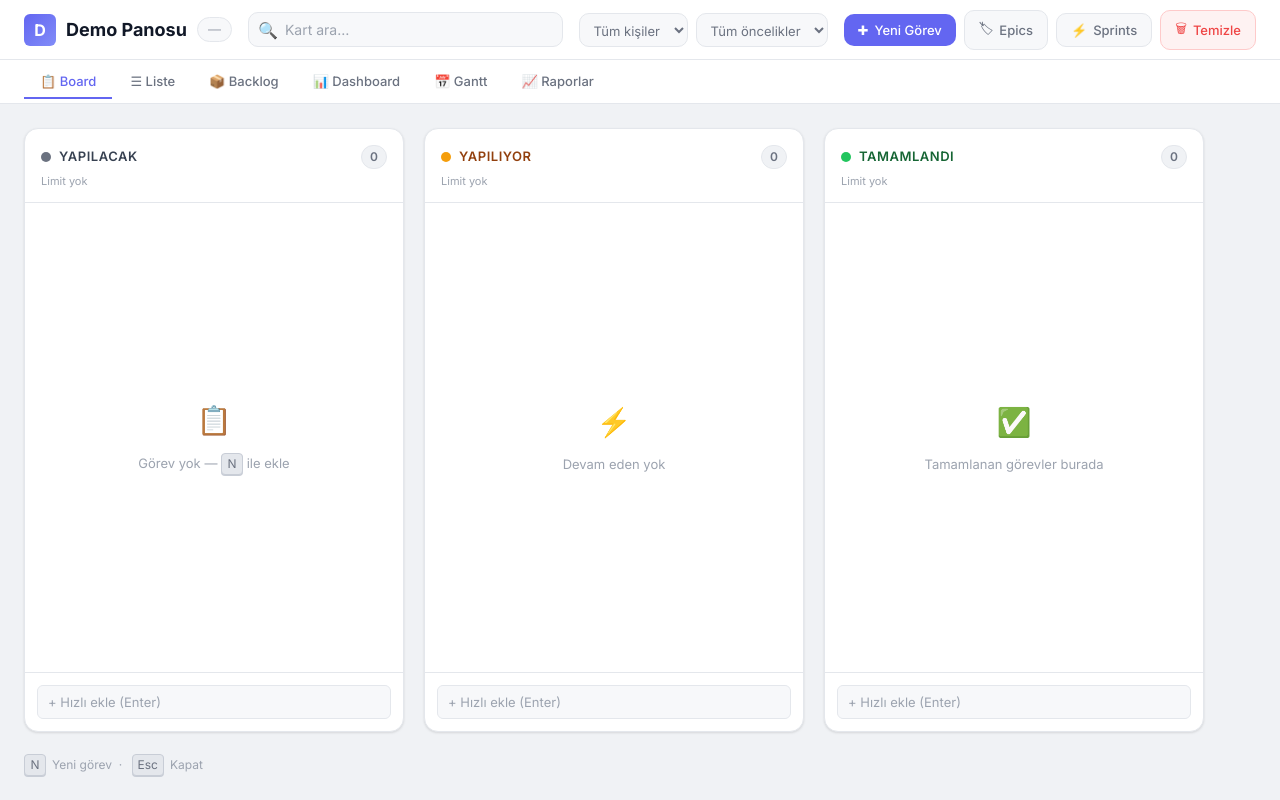
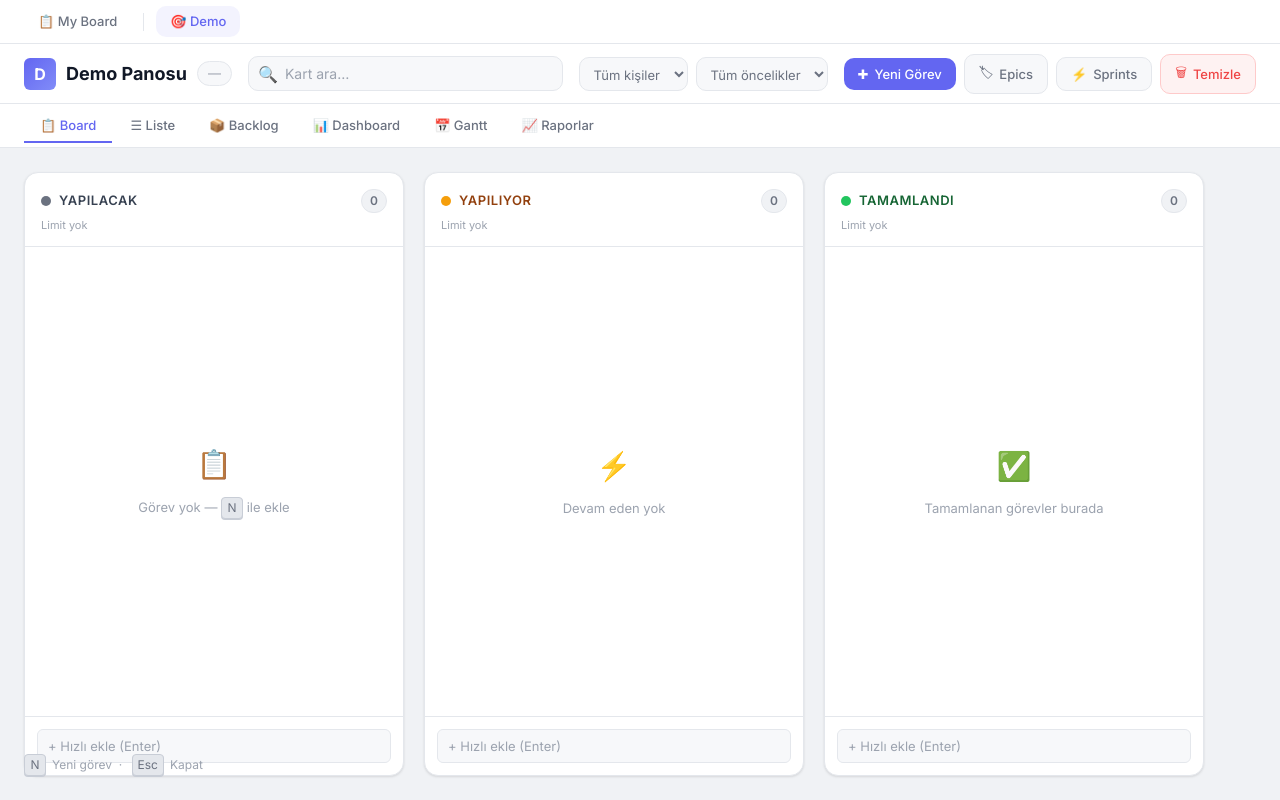
Before and after one commit to gencyigitcan/tiny-kanban, a website: page public/demo.html in a window 1280 px wide. Drawn offline with Linux system fonts and the light colour scheme.

Commit message:
fix: Add topnav navigation bar to demo.html to allow returning to board.html

```diff
--- a/public/demo.html
+++ b/public/demo.html
@@ -13,6 +13,13 @@
 </head>
 
 <body>
+
+    <!-- TOP NAV -->
+    <nav class="topnav">
+        <a class="topnav-link" href="/board.html">📋 My Board</a>
+        <div class="topnav-sep"></div>
+        <a class="topnav-link active" href="/demo.html">🎯 Demo</a>
+    </nav>
 
     <!-- HEADER -->
     <header class="header">
```
